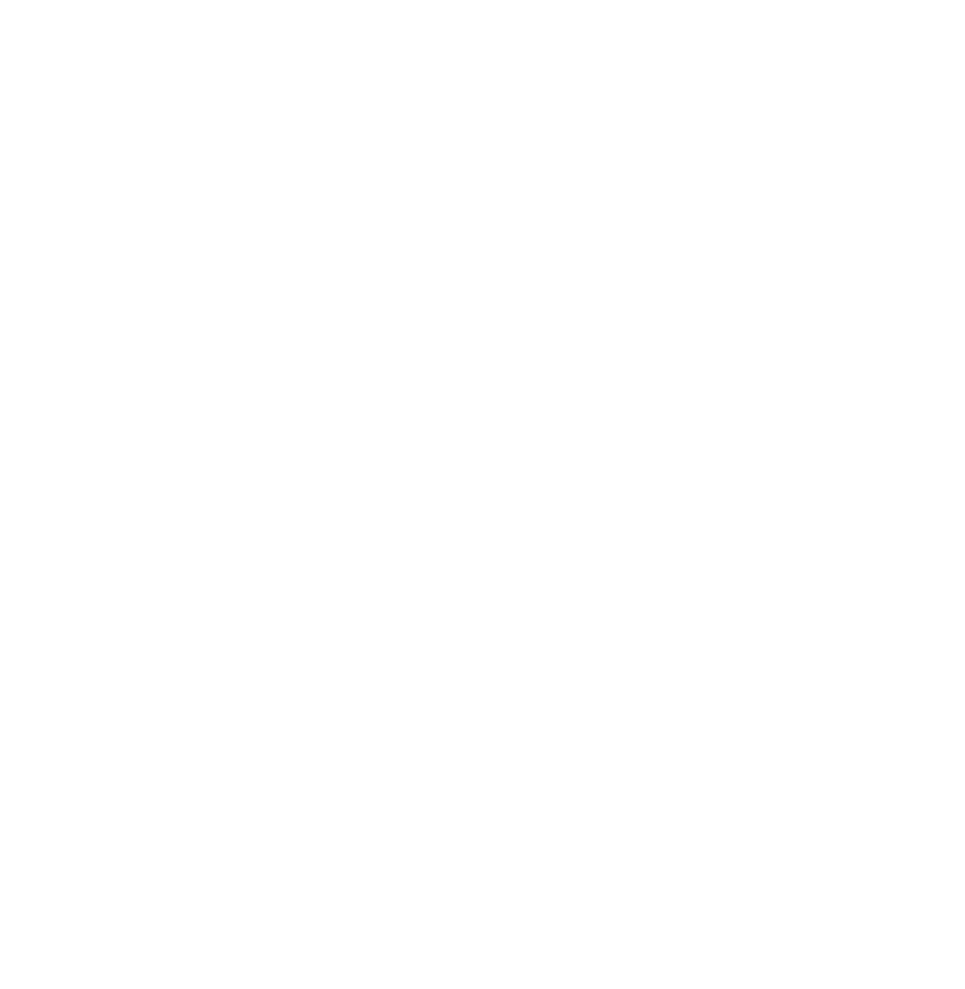
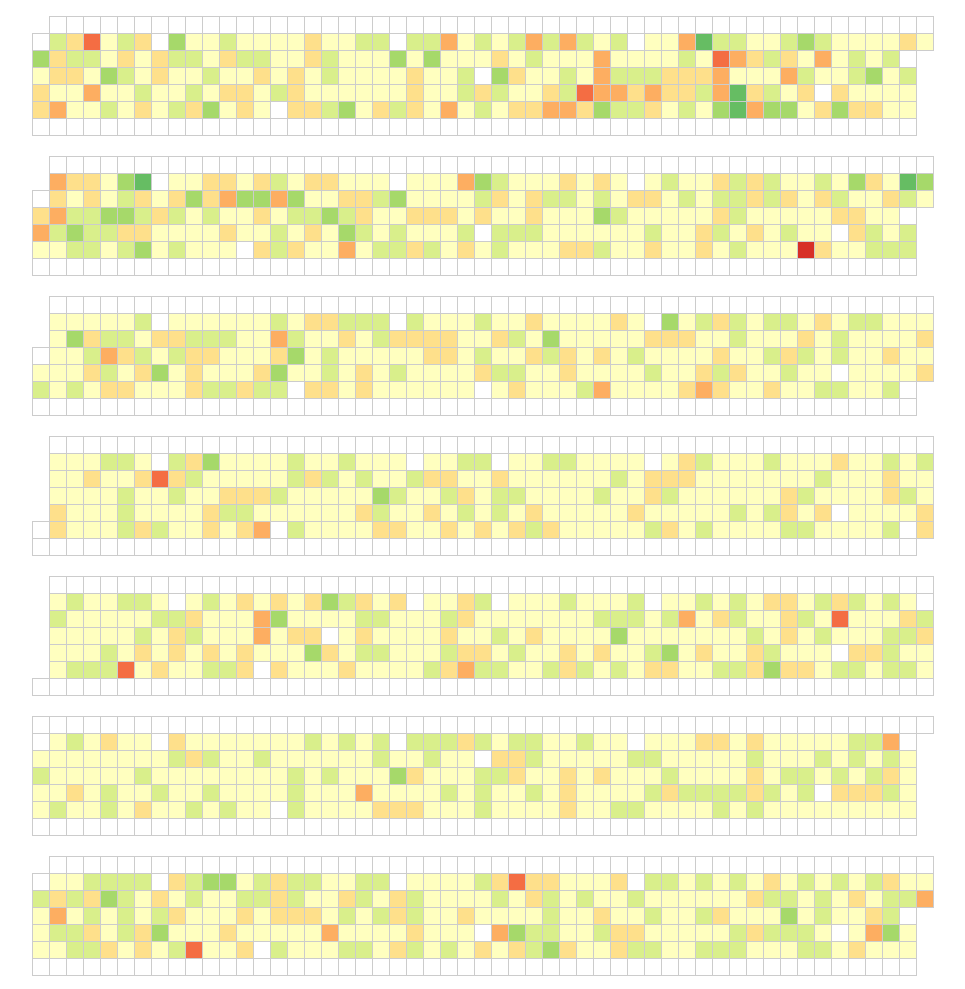
Before and after one commit to fengshuo/d3-basic-charts, a plain HTML site: page demo/calender-view.html in a window 1280 px wide. Shown: the top 989 px of the page, without its empty margins (5-970 px from the left). Before the commit the page ends 800 px from the top, so only its background shows below. Drawn offline with Linux system fonts and the light colour scheme.

Commit message:
punch card style without month path

```diff
--- a/demo/calendar-view.html
+++ /dev/null
@@ -1,19 +0,0 @@
-<!DOCTYPE html>
-<html lang="en">
-<head>
-  <meta charset="UTF-8">
-  <title>Area Chart</title>
-	<style>
-
-	</style>
-  <script src="../lib/d3.js"></script>
-
-</head>
-<body>
-
-
-<script>
-window.onload
-</script>
-</body>
-</html>
--- a/demo/calender-view.html
+++ b/demo/calender-view.html
@@ -1 +1,116 @@
-<!-- http://bl.ocks.org/mbostock/4063318 -->
+<!DOCTYPE html>
+<html>
+<head lang="en">
+	<meta charset="UTF-8">
+	<title>Calender View</title>
+	<style>
+	.day {
+	  fill: #fff;
+	  stroke: #ccc;
+	}
+
+	.wrapper .q0-11{fill:rgb(165,0,38)}
+	.wrapper .q1-11{fill:rgb(215,48,39)}
+	.wrapper .q2-11{fill:rgb(244,109,67)}
+	.wrapper .q3-11{fill:rgb(253,174,97)}
+	.wrapper .q4-11{fill:rgb(254,224,139)}
+	.wrapper .q5-11{fill:rgb(255,255,191)}
+	.wrapper .q6-11{fill:rgb(217,239,139)}
+	.wrapper .q7-11{fill:rgb(166,217,106)}
+	.wrapper .q8-11{fill:rgb(102,189,99)}
+	.wrapper .q9-11{fill:rgb(26,152,80)}
+	.wrapper .q10-11{fill:rgb(0,104,55)}
+	</style>
+	<script src="../lib/d3.js"></script>
+</head>
+<body>
+<script>
+
+	window.onload = function(){
+				// settings
+				var width = 960, height = 136;
+				var cellSize = 17;
+
+				// color scale
+				// similar to round, certain range in domain correspondent to a range
+				var color = d3.scale.quantize()
+										.domain([-0.05, 0.05])
+										.range(d3.range(11).map(function(d){
+											return "q" + d + "-11";
+										}));
+
+				// time formatter to return number of the week in a year
+				// or number of day in a week, etc
+				var day = d3.time.format("%w"); //weekday as a decimal number [0(Sunday),6]
+				var week = d3.time.format("%U"); //week number of the year (Sunday as the first day of the week) as a decimal number [00,53]
+				// format the date object to below string so that it can be compared with object keys
+				var format = d3.time.format("%Y-%m-%d");
+
+				// Render each year
+				// adjust paddings as well
+				var svg = d3.select("body")
+										.selectAll("svg")
+										.data(d3.range(1990,2011))
+									.enter().append("svg")
+										.attr({
+											"width": width,
+											"height": height
+										})
+										.attr("class","wrapper")
+										// adjust paddings
+									.append("g")
+										.attr("transform", "translate("+ (width-cellSize*53)/2 + "," + (height-cellSize*7)/2 + ")")
+
+				// render the day block
+				var rect = svg.selectAll(".day")
+									.data(function(d){
+										//Alias for d3.time.day.range. Returns the day boundaries (midnight) after or equal to start and before stop
+										return d3.time.days(new Date(d,0,1) , new Date(d+1,0,1))
+									})
+								.enter().append("rect")
+									.attr("class","day")
+									.attr({
+										"width": cellSize,
+										"height": cellSize,
+										"x": function(d){
+											return week(d) * cellSize;
+										},
+										"y": function(d){
+											return day(d) * cellSize;
+										}
+									})
+									.datum(function(d){
+										return format(d);
+									})
+
+
+
+
+				// load csv file
+				d3.csv('../data/dji.csv', function(err,csv){
+
+							var data = d3.nest()
+										.key(function(d){
+											return d.Date;
+										})
+										.rollup(function(d){
+											return (d[0].Close - d[0].Open) / d[0].Open;
+										})
+										.map(csv);
+										// notice the difference between map and entries
+							//console.log(data)
+							// add class to rect with respondent data
+							rect.filter(function(d){
+								return d in data;
+							})
+							.attr("class", function(d){
+								return "day " + color(data[d]);
+							});
+
+				})
+
+	};
+
+</script>
+</body>
+</html>
```
